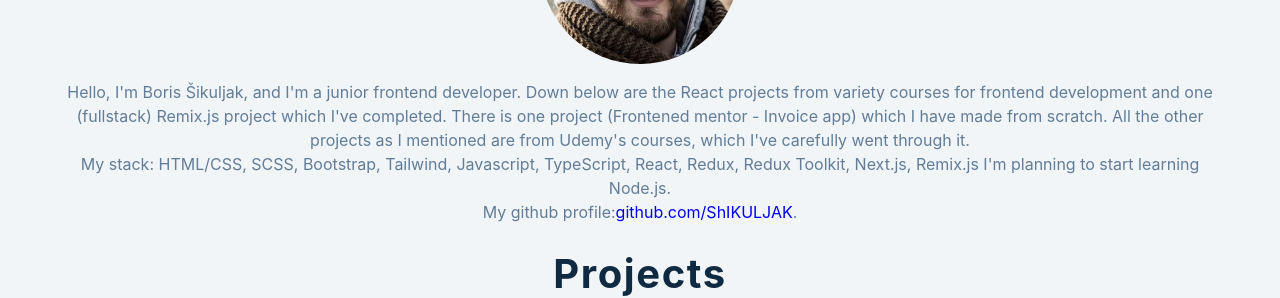
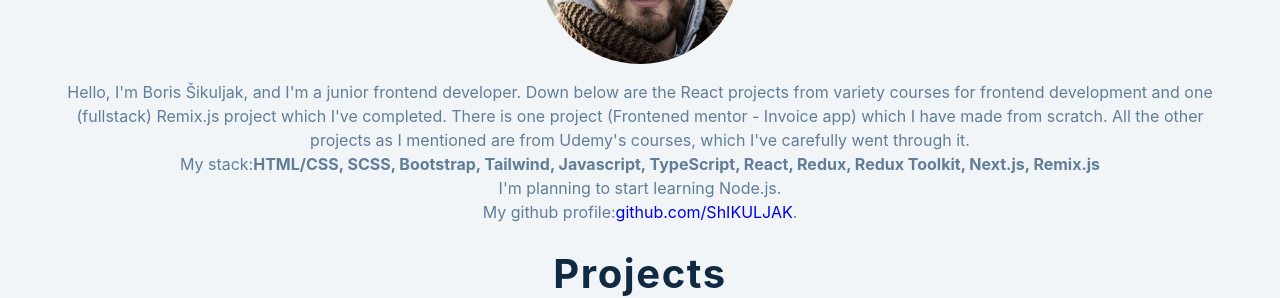
Before and after one commit to ShIKULJAK/portfolio, a React (Create React App) app: page / in a window 1280 px wide. Shown: the part 216-514 px from the top of the page. Built offline with nearby package versions, Linux system fonts and the light colour scheme.

Commit message:
Update <p> tag
Update <p> tag. About me text

```diff
--- a/src/App.js
+++ b/src/App.js
@@ -30,14 +30,15 @@ function App() {
             src="./images/profile.jpeg"
           />
           {/* <h4 className="py-10">boris šikuljak</h4> */}
-          <p className="py-10">
+          <p className="py-10 text-dark">
          Hello, I'm Boris Šikuljak, and I'm a junior frontend developer. Down below are the React projects from variety courses for frontend development and one (fullstack) Remix.js project which I've completed.
 There is one project (Frontened mentor - Invoice app) which I have made from scratch. All the other projects as I mentioned are from Udemy's courses, which I've carefully went through it.
 <br/>
 My stack:
-HTML/CSS, SCSS, Bootstrap, Tailwind, Javascript, TypeScript, React, Redux, Redux Toolkit, Next.js, Remix.js
-
-I'm planning to start learning Node.js. <br />
+<b>HTML/CSS, SCSS, Bootstrap, Tailwind, Javascript, TypeScript, React, Redux, Redux Toolkit, Next.js, Remix.js</b>
+<br/>
+I'm planning to start learning Node.js.
+<br />
             My github profile:
             <a href="https://github.com/ShIKULJAK" target="_blank">
               github.com/ShIKULJAK
```
